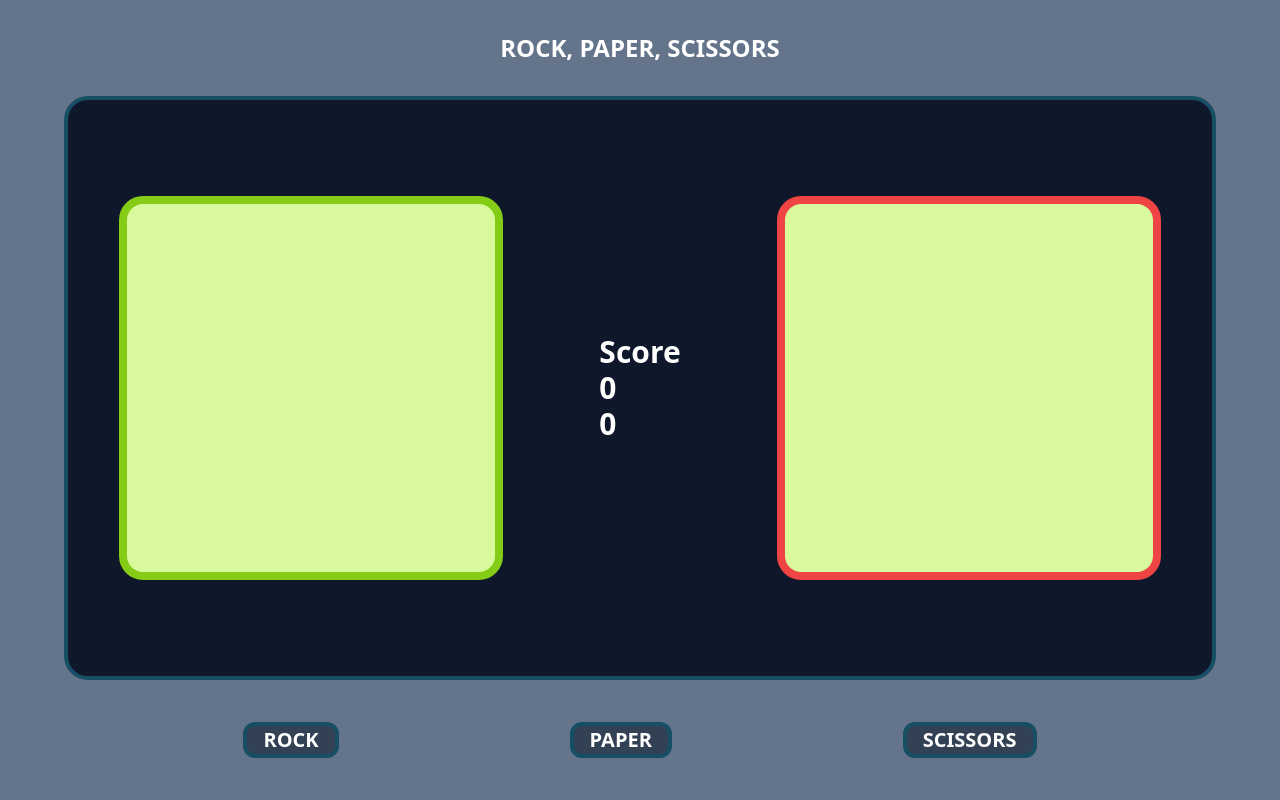
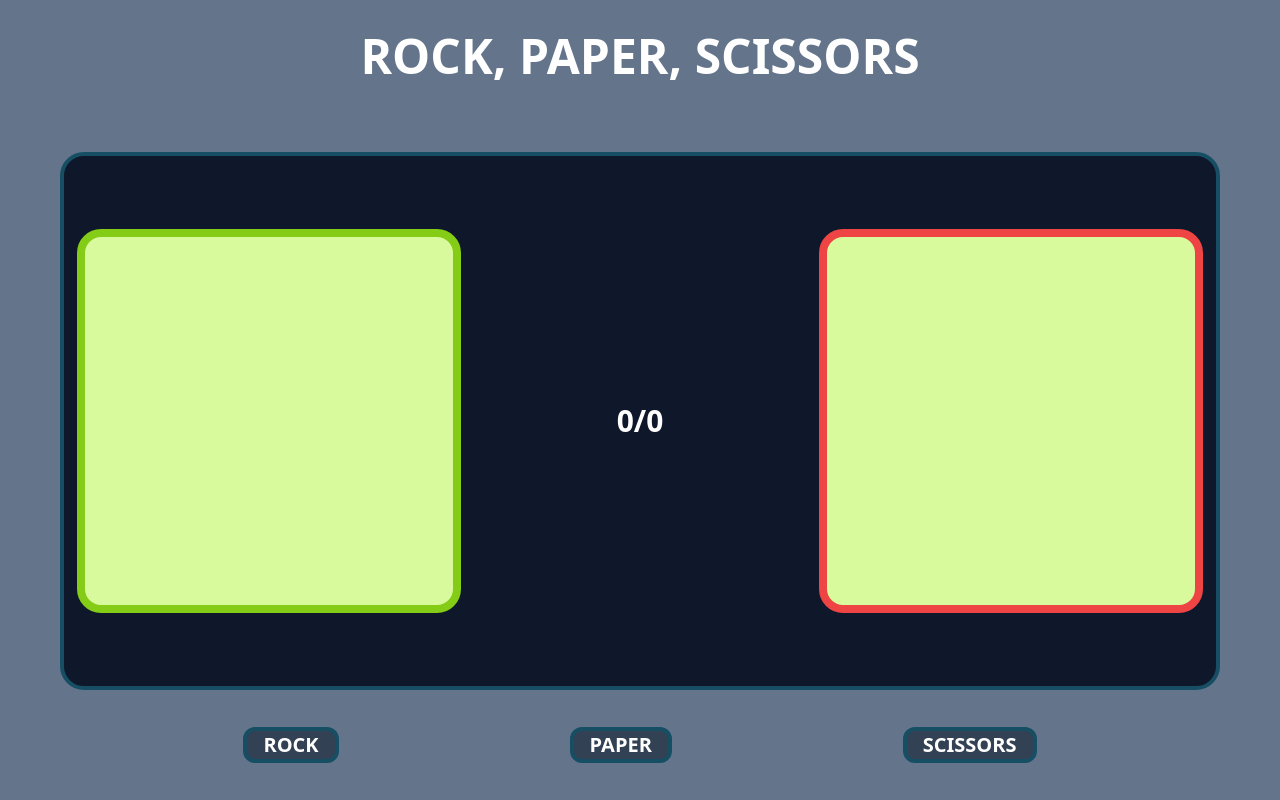
Before and after one commit to KarlVand/RPS-Battle, a React (Vite) app: page / in a window 1280 px wide. Built offline with nearby package versions, Linux system fonts and the light colour scheme.

Commit message:
responsive done

```diff
--- a/src/App.module.css
+++ b/src/App.module.css
@@ -4,33 +4,49 @@
 }
 
 .title {
-  @apply relative mt-0 text-2xl p-8 font-bold text-white;
+  @apply relative md:mt-[-5vh] lg:mt-0 text-2xl lg:text-5xl p-8 font-bold text-white z-10;
 }
 
 .gameContainer {
-  @apply relative flex flex-col p-0 md:flex-row w-[90vw] h-[80vh] bg-slate-900  rounded-3xl border-cyan-900 border-4 justify-center items-center;
+  @apply relative flex flex-col box-content p-0 md:mt-[-12vh] lg:mt-[5vh] md:flex-row w-[90vw] h-[80vh] bg-slate-900  rounded-3xl border-cyan-900 border-4  items-center;
 }
 
 /* ----- GAME BOARD ----- */
 .playerImage,
 .computerImage {
-  @apply relative w-[70vw] md:w-[30vw]  aspect-square flex-none flex-shrink-0 bg-lime-200 m-24 rounded-3xl  border-8 flex justify-center items-center;
+  @apply relative w-[70vw] md:w-[30vw]  my-[2vh] mx-[1vw] aspect-square flex-none flex-shrink-0 bg-lime-200 m-24 rounded-3xl  border-8 flex justify-center items-center;
 }
 
 .playerImage {
-  @apply order-2 md:order-1 border-lime-500;
+  @apply order-3 md:order-1 border-lime-500 justify-start;
 }
 
 .computerImage {
-  @apply order-1 md:order-3 border-red-500 start-0;
+  @apply order-1 md:order-3 border-red-500 justify-end;
 }
 
 .scoreContainer {
-  @apply order-3 md:order-2;
+  @apply order-2 md:order-2 flex mx-[5vw] w-[70vw] justify-center;
+}
+.score {
+  @apply relative flex text-3xl text-white font-bold justify-center items-center;
 }
 
-.score {
-  @apply relative text-3xl text-white font-bold;
+.pScore,
+.cScore {
+  @apply relative w-[50vw] h-auto flex flex-wrap;
+}
+
+.pScore {
+  @apply justify-start;
+}
+
+.cScore {
+  @apply justify-end;
+}
+
+.commentScore {
+  @apply absolute text-2xl text-white font-bold;
 }
 
 /* ----- GAME BUTTONS ----- */
--- a/src/Game.jsx
+++ b/src/Game.jsx
@@ -81,10 +81,8 @@ function Game() {
 
         <div className={Styles.scoreContainer}>
           <div className={Styles.score}>
-            <p>Score</p>
             <p className="pScore">{playerScore.current}</p>
-            <p className="cScore">{computerScore.current}</p>
-            <p className="commentScore">{result}</p>
+            <pre></pre>/<p className="cScore">{computerScore.current}</p>
           </div>
         </div>
 
```
